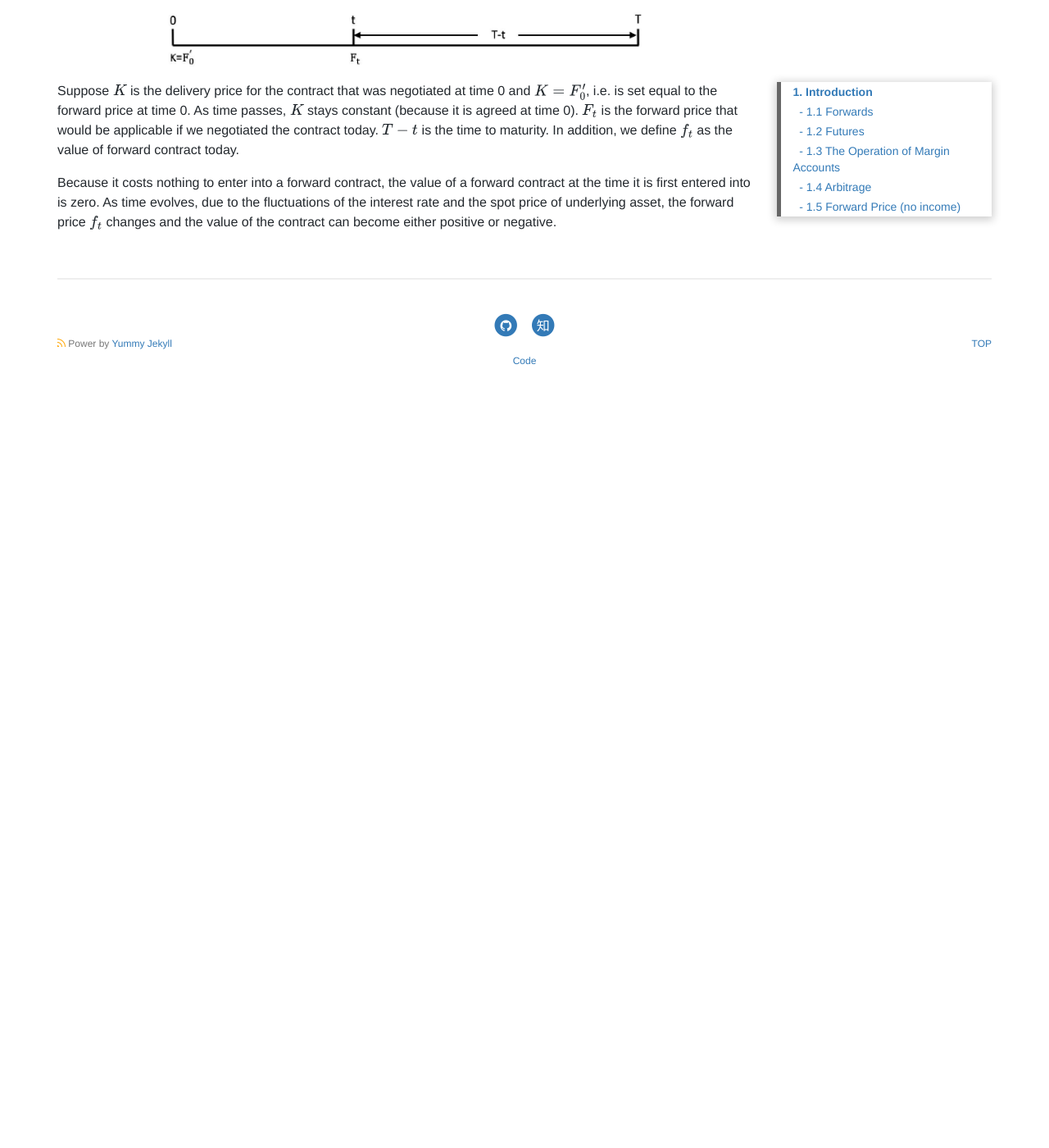
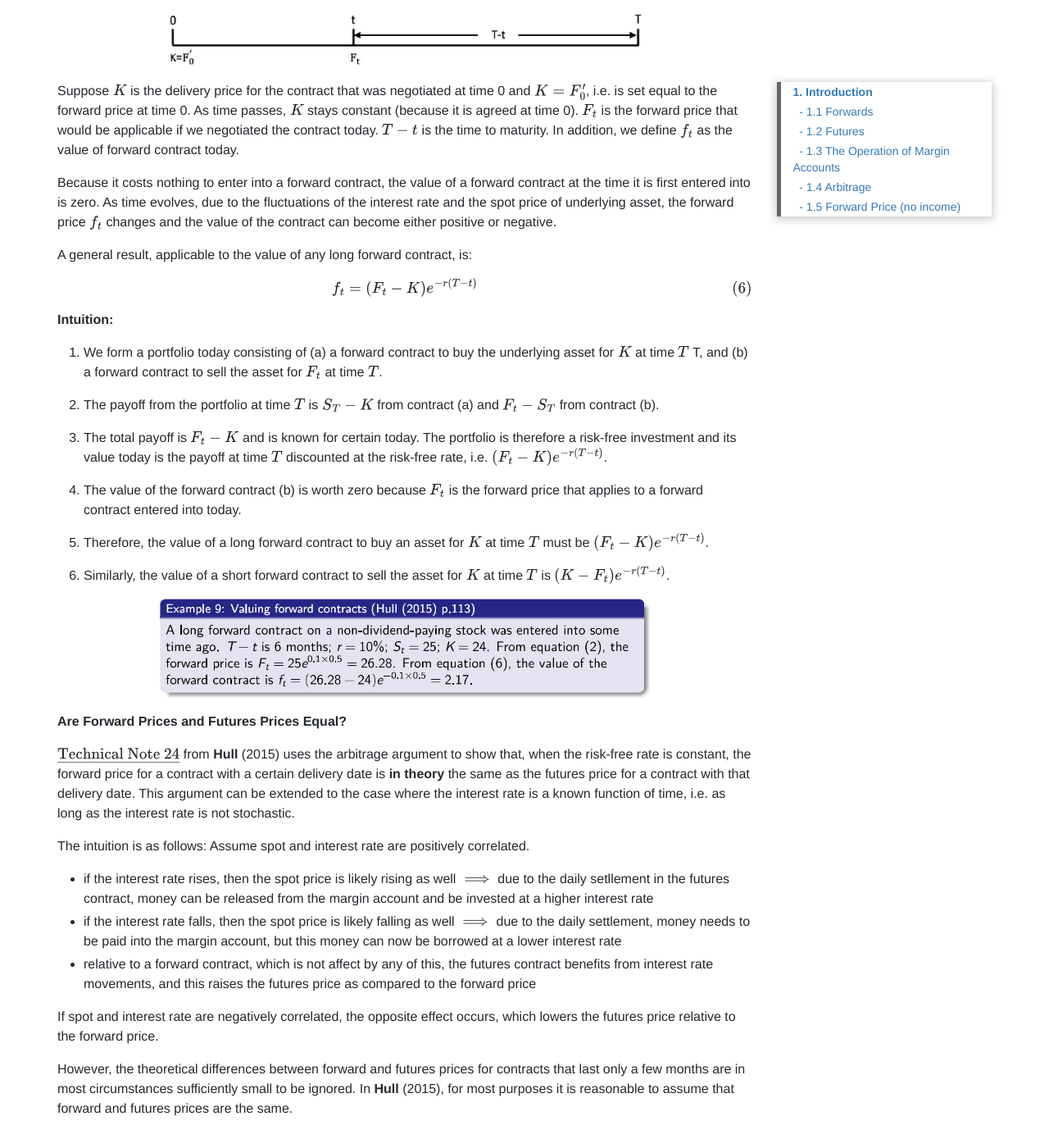
Before and after one commit to damien0x0023/damien0x0023.github.io, a Jekyll site: the page built from _posts/2020/business/ECON5009/2020-10-15-Unit2.md, in a window 1280 px wide and 1400 px high, scrolled down 6206 px. Shown: the whole window at 82% size. Built offline with Jekyll 4.4.1, drawn with Linux system fonts in a browser that asks for light colours; nearby versions of some CDN libraries; before the commit the page ends 6702 px from its top, so only the background shows below that.

Commit message:
update 21102020

```diff
--- a/_posts/2020/business/ECON5009/2020-10-15-Unit2.md
+++ b/_posts/2020/business/ECON5009/2020-10-15-Unit2.md
@@ -201,9 +201,46 @@ Time 0 is the beginning of the life of the forward contract; time \\(t\\) is the
 
 Suppose \\(K\\) is the delivery price for the contract that was negotiated at time 0 and \\(K = F'_0 \\), i.e. is set equal to the forward price at  time 0. As time passes, \\(K\\) stays constant (because it is agreed at time 0). \\( F_t\\) is the forward price that would be applicable if we negotiated the contract today. \\(T- t\\) is the time to maturity. In addition, we define \\(f_t\\) as the value of forward contract today.
 
- Because it	costs nothing to enter into a forward  contract,  the  value  of a forward contract at the time  it  is first  entered  into is zero. As time evolves, due to the fluctuations of the interest rate and the spot  price  of  underlying asset, the forward price \\(f_t\\) changes and the value of the contract can become either positive or negative.
+Because it	costs nothing to enter into a forward  contract,  the  value  of a forward contract at the time  it  is first  entered  into is zero. As time evolves, due to the fluctuations of the interest rate and the spot  price  of  underlying asset, the forward price \\(f_t\\) changes and the value of the contract can become either positive or negative.
+
+A general result, applicable to the value of any long forward contract, is:
+
+\\[
+     f_t = (F_t - K)e ^{-r(T-t)}
+     \tag{6} \label{forwardValue}
+\\]
+
+**Intuition:**
+
+1. We form a portfolio today consisting of (a) a forward contract to  buy  the underlying  asset  for \\( K\\) at  time \\( T\\) T, and	(b) a forward  contract  to sell the	asset for \\(F_t\\) at time \\(T\\).
+
+2. The  payoff from the	portfolio at time \\(T\\) is \\(S_T - K\\) from contract (a) and \\(F_t - S_T\\) from contract (b).
+
+3. The total payoff is \\( F_t - K\\) and is known for certain today. The portfolio  is therefore a risk-free investment and its value today is the payoff at time \\(T\\) discounted at the risk-free rate, i.e. \\( (F_t - K)e^{-r(T-t)}\\).
+
+4. The  value of the forward  contract   (b)  is  worth  zero  because \\(F_t\\) is the forward price  that  applies  to   a  forward  contract  entered	into today.
+
+5. Therefore,  the  value of a  long forward  contract to  buy an  asset for  \\( K\\)  at time \\(T\\)  must  be \\( (F_t - K)e^{-r(T-t)}\\).
+
+6. Similarly, the	value  of  a  short  forward  contract  to sell the	asset for  \\( K\\)  at	time \\(T\\) is \\( (K- F_t)e^{-r(T-t)}\\).
+
+![](https://raw.githubusercontent.com/damien0x0023/damien0x0023.github.io/master/assets/images/2020/ECON5009/forwardValue.png "Valuing forward contracts (Hull (2015) p.113)")
+
+**Are Forward Prices and Futures Prices Equal?**
 
 
+\\( \underline{\text{Technical Note 24}} \\) from **Hull** (2015) uses the	arbitrage  argument  to  show that, when the risk-free rate is constant, the  forward  price  for  a  contract  with a certain  delivery date is **in theory** the same as the	futures price for  a contract with  that delivery  date.	This argument can be extended to the case where the interest  rate is a known function of time, i.e. as long as the interest rate is not stochastic.
+
+
+The intuition is as follows: Assume spot and interest rate are positively correlated.
+
+- if  the  interest  rate rises,  then the  spot  price is likely  rising as well \\(\implies \\) due to the daily setllement in the futures contract, money can be released from the margin account and be invested at a higher interest rate
+- if  the  interest  rate falls,  then the  spot  price is likely  falling as well \\(\implies \\) due to the  daily settlement,  money needs to	be paid into the margin account, but this money can now be borrowed at a lower interest rate
+- relative to  a  forward  contract,  which is not	affect by any of this, the futures contract  benefits  from  interest  rate movements,  and this raises the	futures price as compared to the forward price
+
+If spot and interest rate are negatively correlated, the opposite effect occurs, which lowers the	futures price relative to the forward price.
+
+However, the theoretical differences between forward and futures prices for contracts that last only a few months are in most circumstances sufficiently small to	be ignored.	In **Hull** (2015),  for  most purposes it	is reasonable to assume that forward  and futures prices  are the	same.
 
 
 
```
Also changed, not shown: assets/images/2020/ECON5009/forwardValue.png (added).
